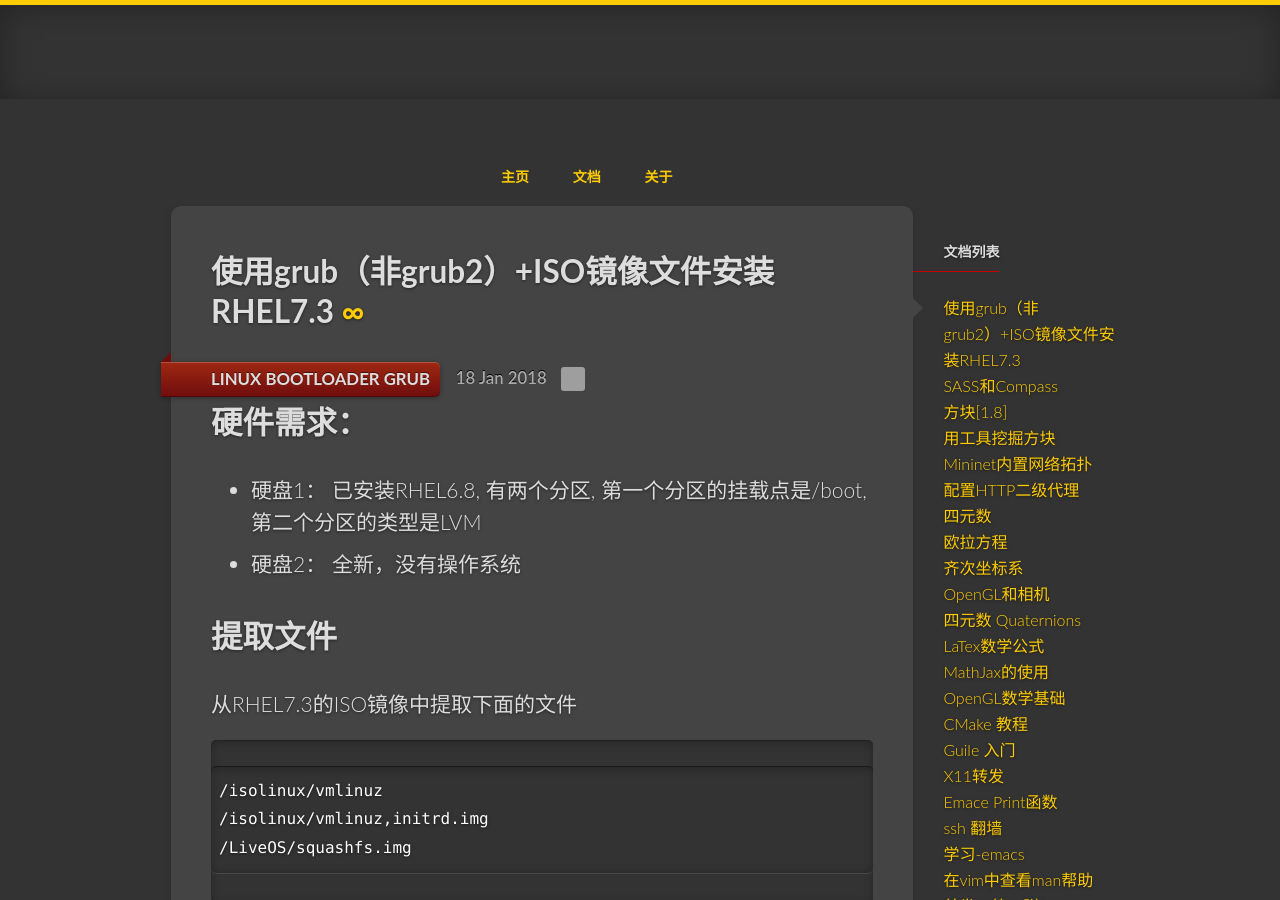
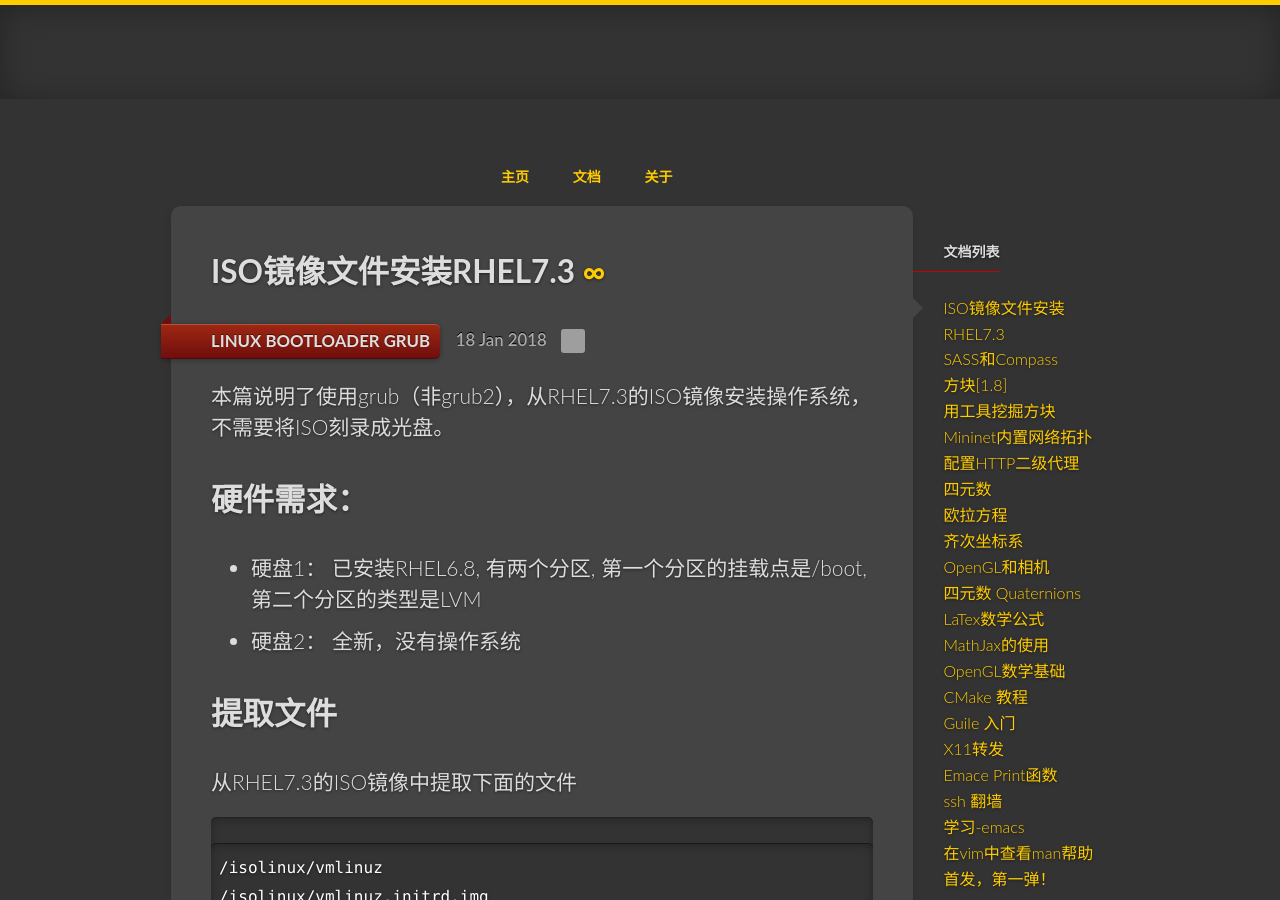
Before and after one commit to chenguangqi/chenguangqi.github.io, a Jekyll site: the page built from _posts/2018-01-18-install-system-with-grup-iso.md, in a window 1280 px wide and 900 px high. Built offline with Jekyll 4.4.1, drawn with Linux system fonts in a browser that asks for light colours; nearby versions of some CDN libraries; library files that are not in the unit come from our copies; Markdown is read by kramdown in place of the engine named in the settings; comment, search, counter and statistics services are not loaded; grey boxes are pictures that could not be loaded.

Commit message:
add post

```diff
--- a/_posts/2018-01-18-install-system-with-grup-iso.md
+++ b/_posts/2018-01-18-install-system-with-grup-iso.md
@@ -1,8 +1,11 @@
 ---
 layout: articles_item
-title: 使用grub（非grub2）+ISO镜像文件安装RHEL7.3
+title: ISO镜像文件安装RHEL7.3
 categories: [linux bootloader grub]
 ---
+
+本篇说明了使用grub（非grub2），从RHEL7.3的ISO镜像安装操作系统，
+不需要将ISO刻录成光盘。
 
 ## 硬件需求：
   * 硬盘1： 已安装RHEL6.8, 有两个分区, 第一个分区的挂载点是/boot,
```
